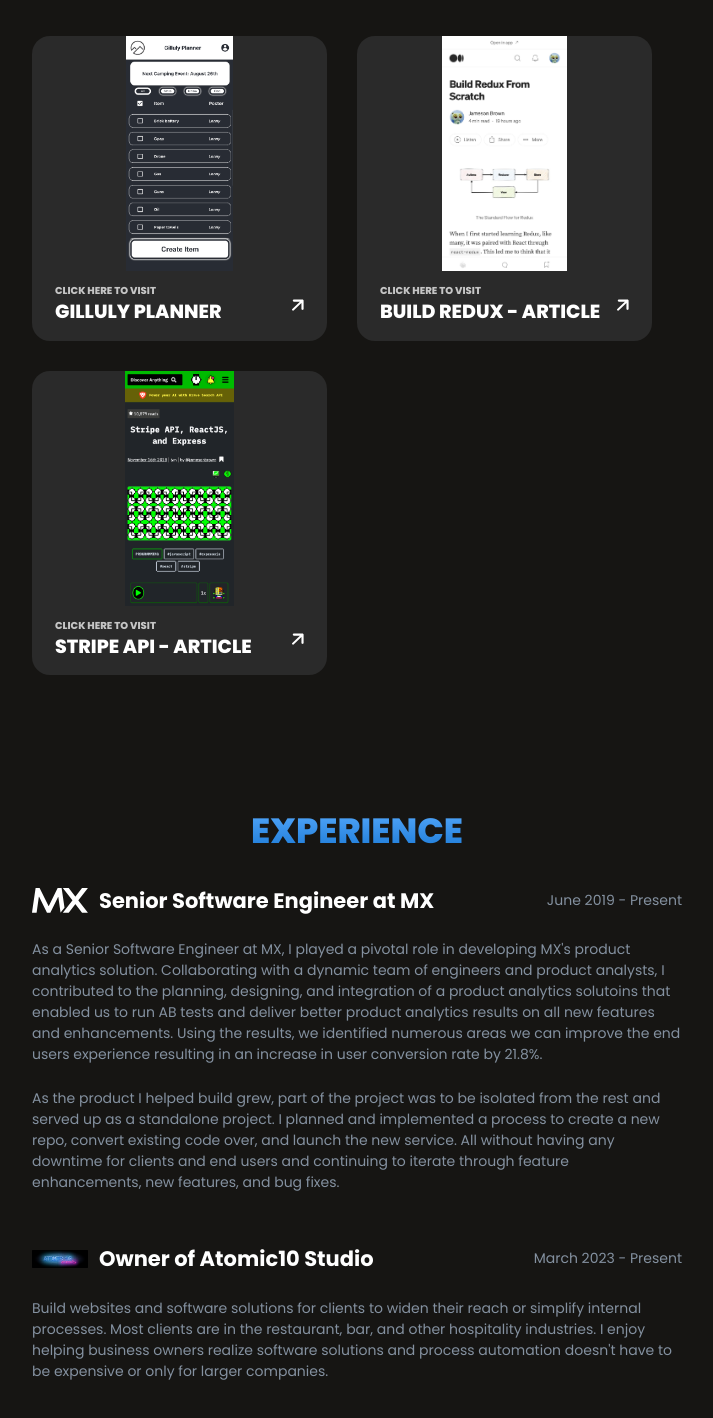
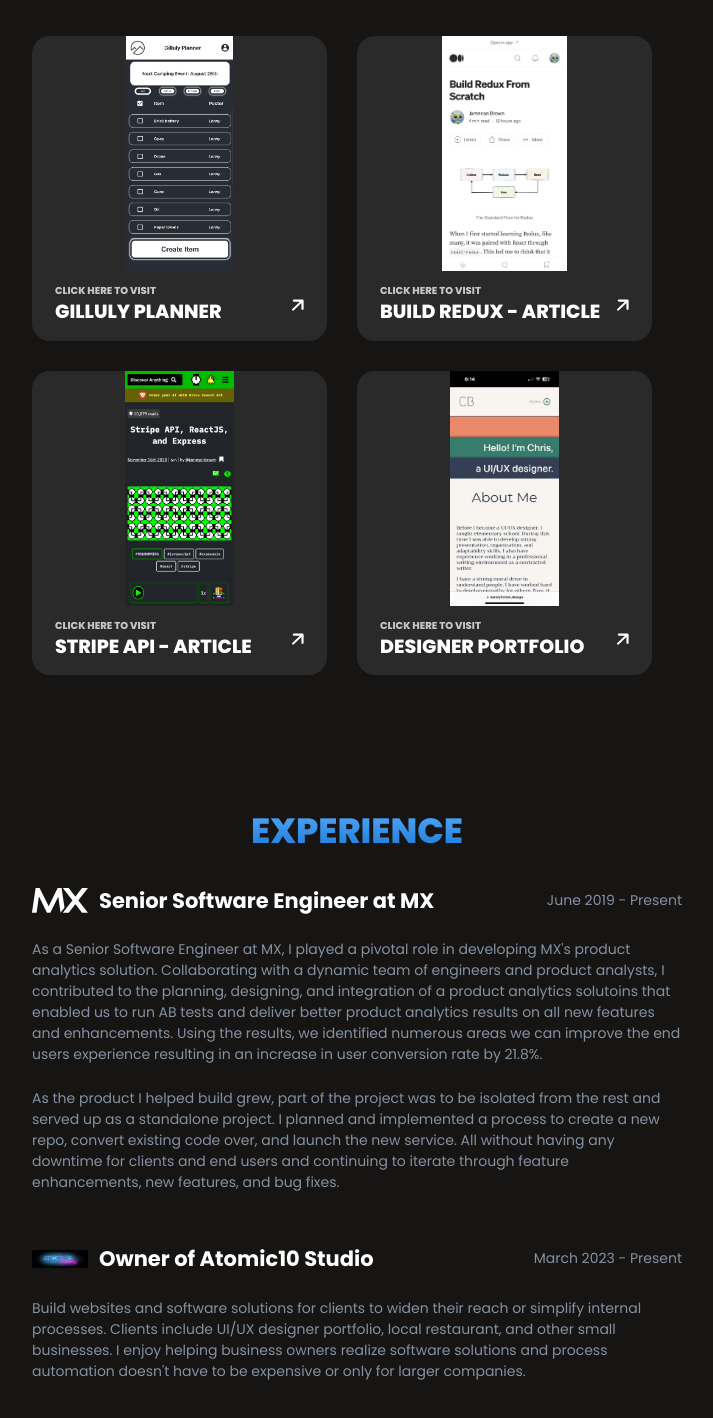
Before and after one commit to Jameson13B/jameson-portfolio, a React (Create React App) app: page / in a window 1280 px wide. Shown: the part 1228-2646 px from the top of the page, without its empty margins (283-996 px from the left). Built offline with nearby package versions, Linux system fonts and the light colour scheme.

Commit message:
Added designer portfolio to projects

```diff
--- a/src/components/Experience.js
+++ b/src/components/Experience.js
@@ -1,6 +1,6 @@
-import React from 'react'
+import React from "react"
 
-import { Exp } from './Exp'
+import { Exp } from "./Exp"
 
 export const Experience = () => {
   return (
@@ -19,7 +19,7 @@
         <Exp
           title="Owner of Atomic10 Studio"
           date="March 2023 - Present"
-          descriptionOne="Build websites and software solutions for clients to widen their reach or simplify internal processes. Most clients are in the restaurant, bar, and other hospitality industries. I enjoy helping business owners realize software solutions and process automation doesn't have to be expensive or only for larger companies."
+          descriptionOne="Build websites and software solutions for clients to widen their reach or simplify internal processes. Clients include UI/UX designer portfolio, local restaurant, and other small businesses. I enjoy helping business owners realize software solutions and process automation doesn't have to be expensive or only for larger companies."
         />
       </div>
     </div>
--- a/src/components/Project.js
+++ b/src/components/Project.js
@@ -1,27 +1,32 @@
-import React from 'react'
+import React from "react"
 
-import GillulyScreenshot from '../assets/gilluly_screenshot.png'
-import HackernoonScreenshot from '../assets/hackernoon_screenshot.png'
-import HackernoonRedux from '../assets/hackernoon_redux.jpeg'
-import LinkArrow from '../assets/link_arrow.svg'
+import GillulyScreenshot from "../assets/gilluly_screenshot.png"
+import HackernoonScreenshot from "../assets/hackernoon_screenshot.png"
+import HackernoonRedux from "../assets/hackernoon_redux.jpeg"
+import DesignerPortfolio from "../assets/designer_portfolio.jpeg"
+import LinkArrow from "../assets/link_arrow.svg"
 
 export const Project = (props) => {
   const getProjectThumbail = () => {
-    if (props.title === 'Gilluly Planner') {
+    if (props.title === "Gilluly Planner") {
       return GillulyScreenshot
-    } else if (props.title === 'Stripe API - Article') {
+    } else if (props.title === "Stripe API - Article") {
       return HackernoonScreenshot
-    } else if (props.title === 'Build Redux - Article') {
+    } else if (props.title === "Build Redux - Article") {
       return HackernoonRedux
+    } else if (props.title === "Designer Portfolio") {
+      return DesignerPortfolio
     }
   }
   const getProjectLink = () => {
-    if (props.title === 'Gilluly Planner') {
-      return 'https://gilluly.jamesonb.com'
-    } else if (props.title === 'Stripe API - Article') {
-      return 'https://hackernoon.com/stripe-api-reactjs-and-express-bc446bf08301'
-    } else if (props.title === 'Build Redux - Article') {
-      return 'https://medium.com/@jamesonbrown/build-a-simple-redux-from-scratch-63908db092b9'
+    if (props.title === "Gilluly Planner") {
+      return "https://gilluly.jamesonb.com"
+    } else if (props.title === "Stripe API - Article") {
+      return "https://hackernoon.com/stripe-api-reactjs-and-express-bc446bf08301"
+    } else if (props.title === "Build Redux - Article") {
+      return "https://medium.com/@jamesonbrown/build-a-simple-redux-from-scratch-63908db092b9"
+    } else if (props.title === "Designer Portfolio") {
+      return "https://barelyfiction.design"
     }
   }
   const data = {
@@ -35,7 +40,7 @@
         `rounded-[18px] bg-[#2A2A2A] cursor-pointer max-w-[390px] w-full sm:w-[calc(50%-30px)] ` +
         props.containerStyles
       }
-      onClick={() => window.open(data.link, '_blank')}
+      onClick={() => window.open(data.link, "_blank")}
     >
       <img alt="" className="max-h-[235px] mx-auto mb-auto" src={data.src} />
       <div className="flex justify-between items-center pb-[14px] pt-[12px] px-[23px]">
@@ -43,7 +48,7 @@
           <p className="text-[#C5C5C5] text-[10px] font-[800] uppercase text-left font-Poppins">
             Click here to visit
           </p>
-          <h3 className="text-[#FFFFFF] text-[19px] font-[800] uppercase font-Poppins">
+          <h3 className="text-[#FFFFFF] text-[19px] font-[800] text-left uppercase font-Poppins">
             {props.title}
           </h3>
         </div>
--- a/src/components/Projects.js
+++ b/src/components/Projects.js
@@ -1,6 +1,6 @@
-import React from 'react'
+import React from "react"
 
-import { Project } from './Project'
+import { Project } from "./Project"
 
 export const Projects = () => {
   return (
@@ -18,6 +18,10 @@
           title="Stripe API - Article"
           containerStyles="mt-[30px] sm:mr-[30px]"
         />
+        <Project
+          title="Designer Portfolio"
+          containerStyles="mt-[30px] sm:mr-[30px]"
+        />
       </div>
     </div>
   )
```
Also changed, not shown: src/assets/designer_portfolio.jpeg (added), 1 other file (tests, documents, lock files or other folders).
